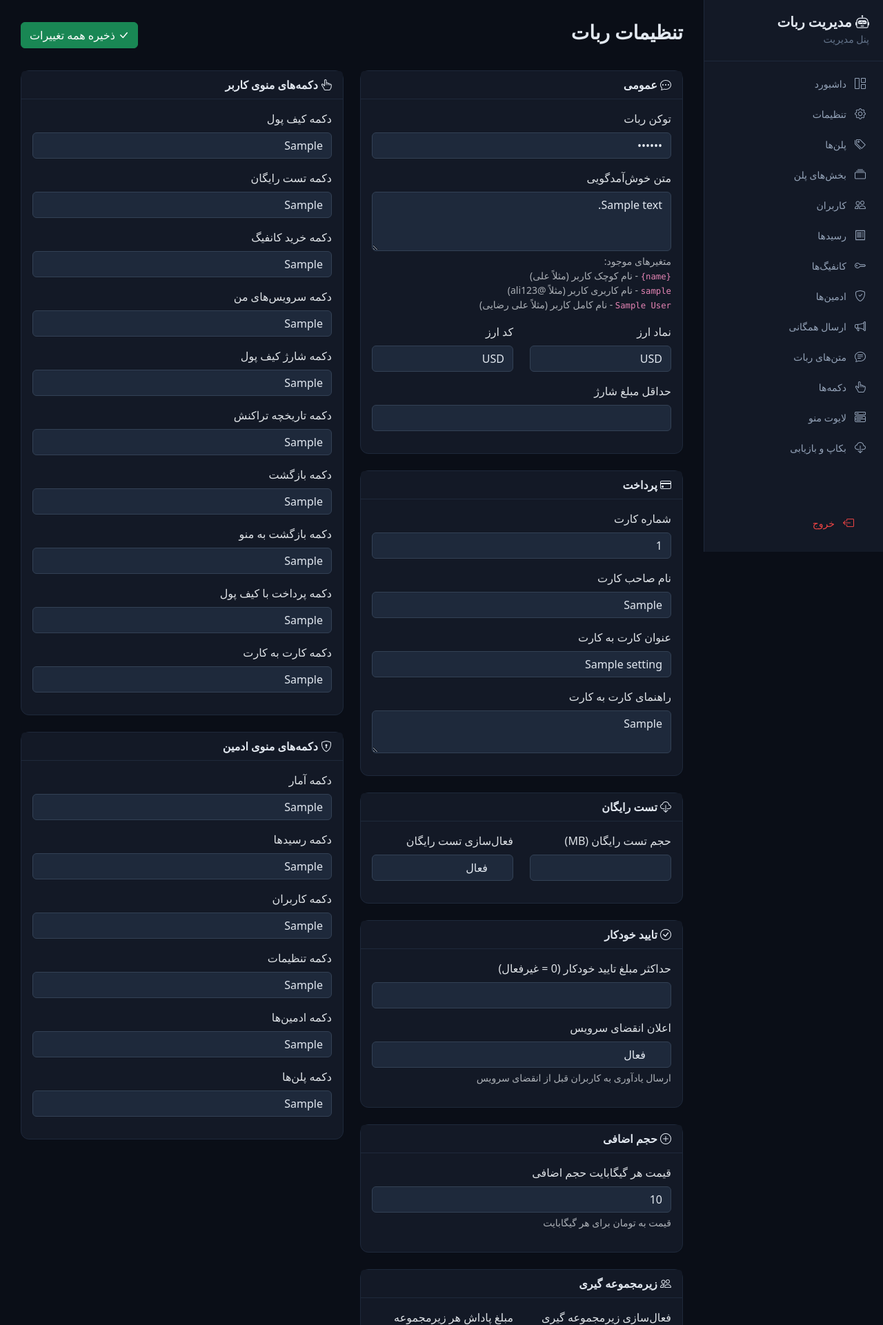
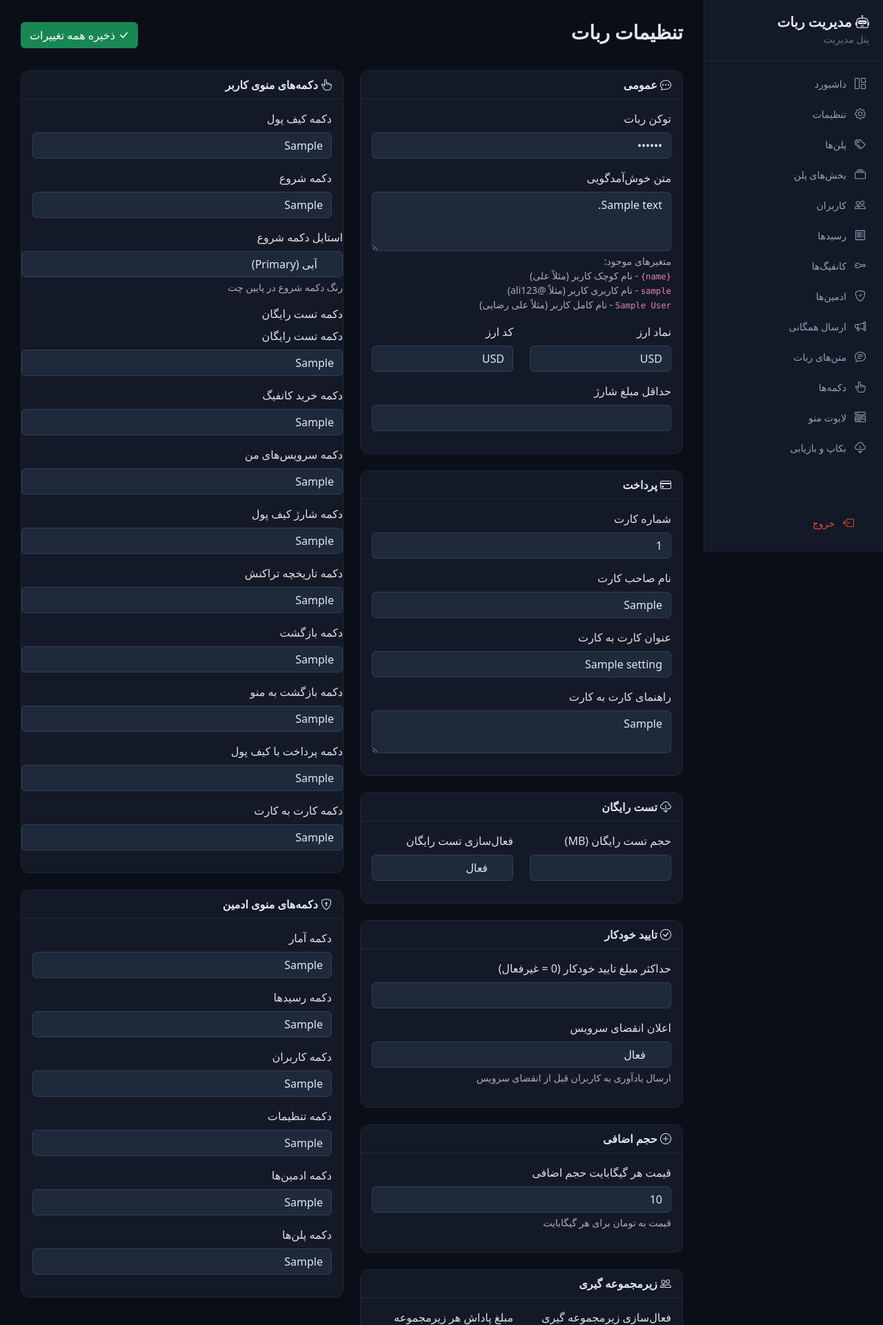
Before and after one commit to ajavan034-coder/NigVpnBot, a Python web app: template templates/settings.html in a window 1280 px wide. Shown: the top 1921 px of the page at 69% size. Run offline with Jinja, Linux system fonts and the light colour scheme; the template is opened without the code that fills it: most values are stand-ins (such as "Sample title", 1, 10 or a date in 2020).

Commit message:
feat: add color style option for Start button (primary/success/danger)

```diff
--- a/handlers/user.py
+++ b/handlers/user.py
@@ -187,8 +187,9 @@ _start_btn_match = _StartBtnFilter()
 
 async def _start_kb():
     btn_text = await get_setting("btn_start") or "▶️ شروع"
+    btn_style = await get_setting("btn_start_style") or "success"
     return ReplyKeyboardMarkup(
-        keyboard=[[KeyboardButton(text=btn_text)]],
+        keyboard=[[KeyboardButton(text=btn_text, style=btn_style)]],
         resize_keyboard=True,
     )
 
--- a/templates/settings.html
+++ b/templates/settings.html
@@ -351,6 +351,20 @@
                     <label class="form-label">دکمه کیف پول</label>
                     <input type="text" name="btn_wallet" class="form-control" value="{{ settings.get('btn_wallet', 'Wallet') }}">
                 </div>
+                    <label class="form-label">دکمه شروع</label>
+                    <input type="text" name="btn_start" class="form-control" value="{{ settings.get('btn_start', '▶️ شروع') }}">
+                </div>
+                <div class="mb-3">
+                    <label class="form-label">استایل دکمه شروع</label>
+                    <select name="btn_start_style" class="form-select">
+                        <option value="primary" {{ 'selected' if settings.get('btn_start_style') == 'primary' }}>آبی (Primary)</option>
+                        <option value="success" {{ 'selected' if settings.get('btn_start_style', 'success') == 'success' }}>سبز (Success)</option>
+                        <option value="danger" {{ 'selected' if settings.get('btn_start_style') == 'danger' }}>قرمز (Danger)</option>
+                    </select>
+                    <div class="form-text">رنگ دکمه شروع در پایین چت</div>
+                </div>
+                <div class="mb-3">
+                    <label class="form-label">دکمه تست رایگان</label>
                 <div class="mb-3">
                     <label class="form-label">دکمه تست رایگان</label>
                     <input type="text" name="btn_free_test" class="form-control" value="{{ settings.get('btn_free_test', 'Free Test') }}">
```
